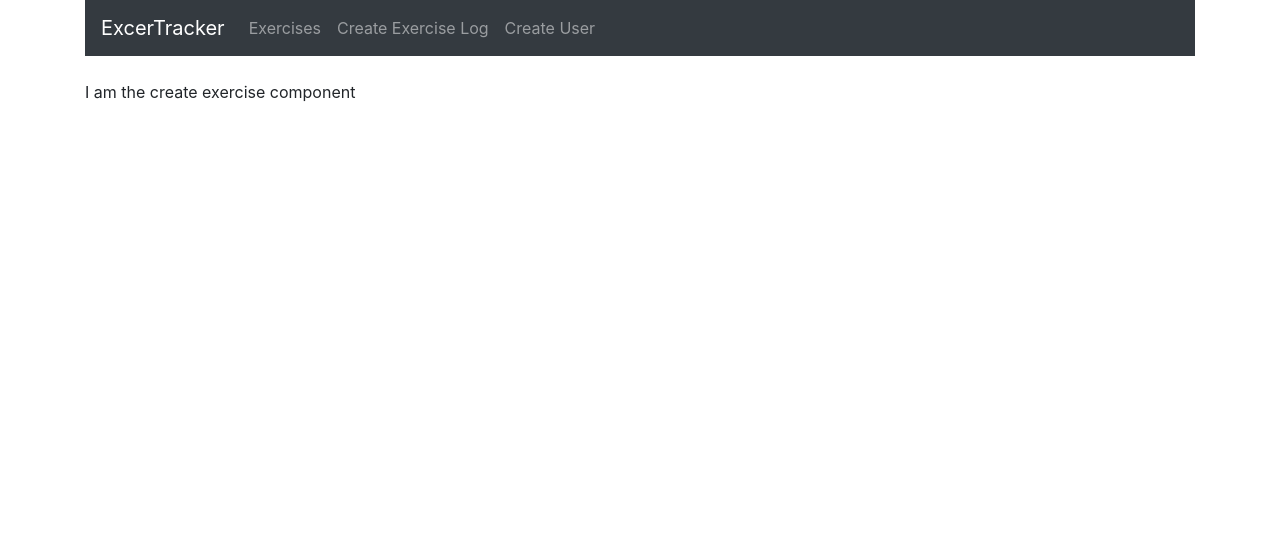
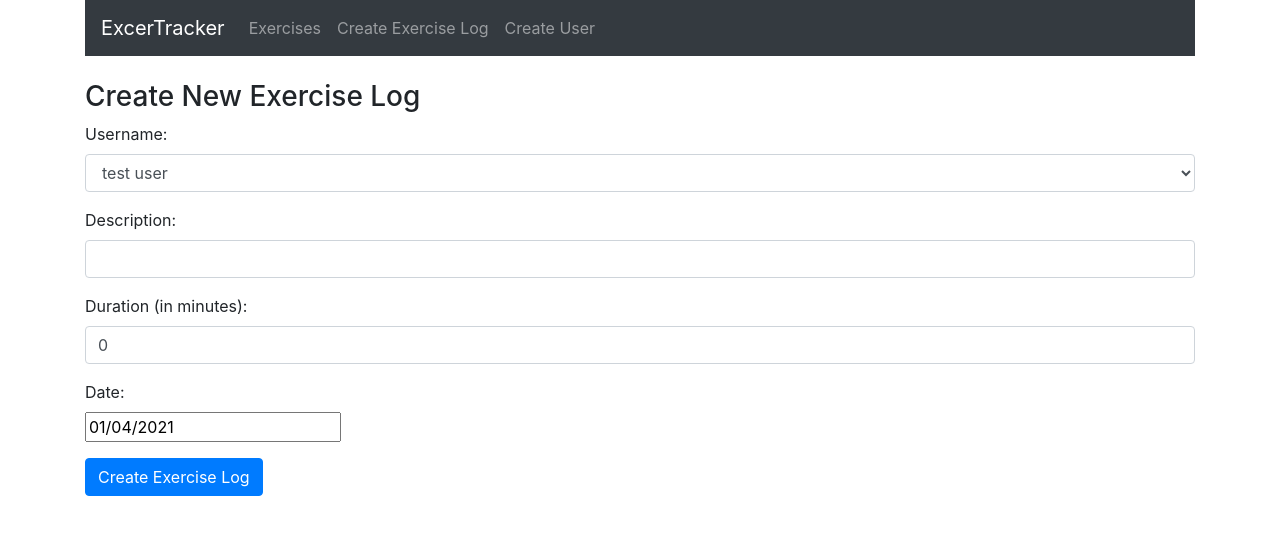
Before and after one commit to machavez2011/workout-tracker, a React (Create React App) app: page /create in a window 1280 px wide. Shown: the top 534 px of the page. Built offline with nearby package versions, Linux system fonts and the light colour scheme.

Commit message:
Create Exercise component finished.

```diff
--- a/package.json
+++ b/package.json
@@ -8,6 +8,7 @@
     "@testing-library/user-event": "^12.5.0",
     "bootstrap": "^4.5.3",
     "react": "^17.0.1",
+    "react-datepicker": "^3.3.0",
     "react-dom": "^17.0.1",
     "react-router-dom": "^5.2.0",
     "react-scripts": "4.0.1",
--- a/src/components/create-exercise.component.js
+++ b/src/components/create-exercise.component.js
@@ -1,10 +1,126 @@
 import React, { Component } from 'react';
+import DatePicker from 'react-datepicker';
+import "react-datepicker/dist/react-datepicker.css";
 
 export default class CreateExercise extends Component {
+    constructor(props) {
+        super(props);
+        this.state = {
+            username: '',
+            description: '',
+            duration: 0,
+            date: new Date(),
+            users: []
+        }
+        this.onChangeUsername = this.onChangeUsername.bind(this);
+        this.onChangeDescription = this.onChangeDescription.bind(this);
+        this.onChangeDuration = this.onChangeDuration.bind(this);
+        this.onChangeDuration = this.onChangeDate.bind(this);
+        this.onSubmit = this.onSubmit.bind(this);
+    }
+
+    componentDidMount() {
+        this.setState({
+            username: 'test user',
+            users:['test user']
+        })
+    }
+
+    onChangeUsername(e) {
+        this.setState({
+            username: e.target.value
+        })
+    }
+
+    onChangeDescription(e) {
+        this.setState({
+            description: e.target.value
+        })
+    }
+
+    onChangeDuration(e) {
+        this.setState({
+            duration: e.target.value
+        })
+    }
+
+    onChangeDate(date) {
+        this.setState({
+            date: date
+        })
+    }
+
+    onSubmit(e) {
+        e.preventDefault();
+
+        const exercise = {
+            username: this.state.username,
+            description: this.state.description,
+            duration: this.state.duration,
+            date: this.state.date
+        }
+
+        console.log(exercise);
+
+        window.location = '/';
+    }
+
     render() {
         return (
             <div>
-                <p>I am the create exercise component</p>
+                <h3>Create New Exercise Log</h3>
+                <form onSubmit={this.onSubmit}>
+                    <div className="form-group">
+                        <label>Username: </label>
+                        <select
+                            ref="userInput"
+                            required
+                            className="form-control"
+                            value={this.state.username}
+                            onChange={this.onChangeUsername}>
+                            {
+                                this.state.users.map(function (user) {
+                                    return <option
+                                        key={user}
+                                        value={user}>{user}
+                                    </option>;
+                                })
+                            }
+                        </select>
+                    </div>
+                    <div className="form-group">
+                        <label>Description: </label>
+                        <input
+                            type="text"
+                            required
+                            className="form-control"
+                            value={this.state.description}
+                            onChange={this.onChangeDescription}
+                        />
+                    </div>
+                    <div className="form-group">
+                        <label>Duration (in minutes): </label>
+                        <input
+                            type="text"
+                            className="form-control"
+                            value={this.state.duration}
+                            onChange={this.onChangeDuration}
+                        />
+                    </div>
+                    <div className="form-group">
+                        <label>Date: </label>
+                        <div>
+                            <DatePicker
+                                selected={this.state.date}
+                                onChange={this.onChangeDate}
+                            />
+                        </div>
+                    </div>
+
+                    <div className="form-group">
+                        <input type="submit" value="Create Exercise Log" className="btn btn-primary" />
+                    </div>
+                </form>
             </div>
         )
     }
```
Also changed, not shown: 2 other files (tests, documents, lock files or other folders).
